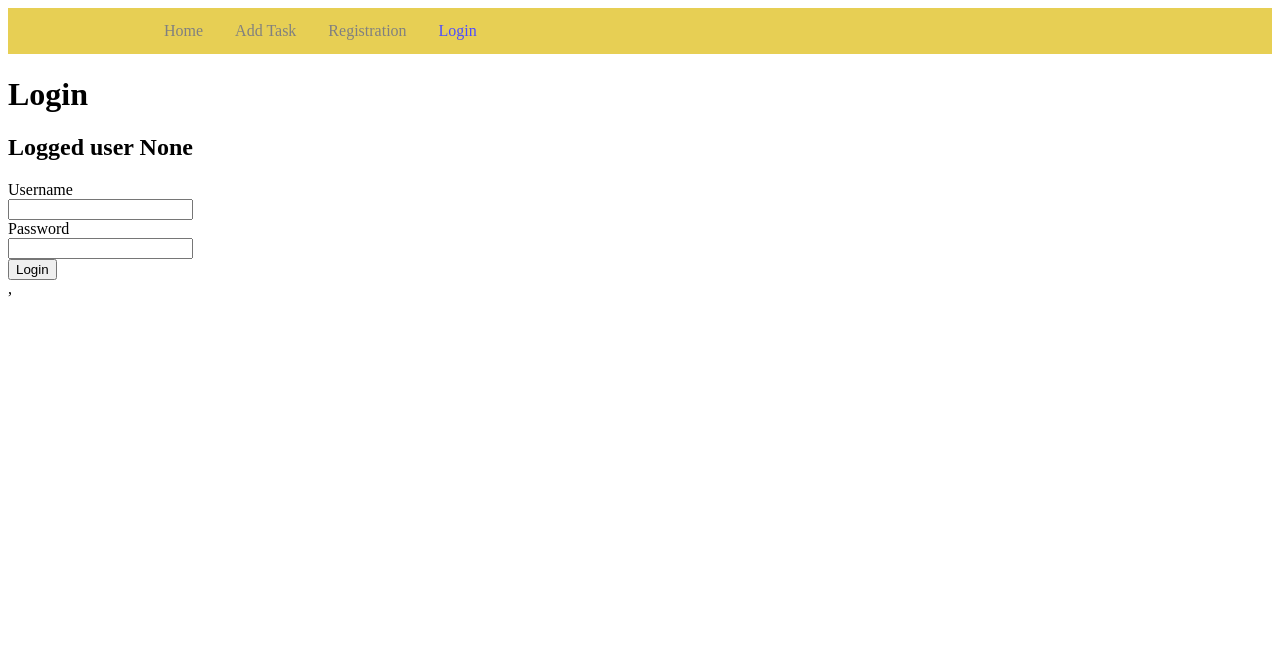
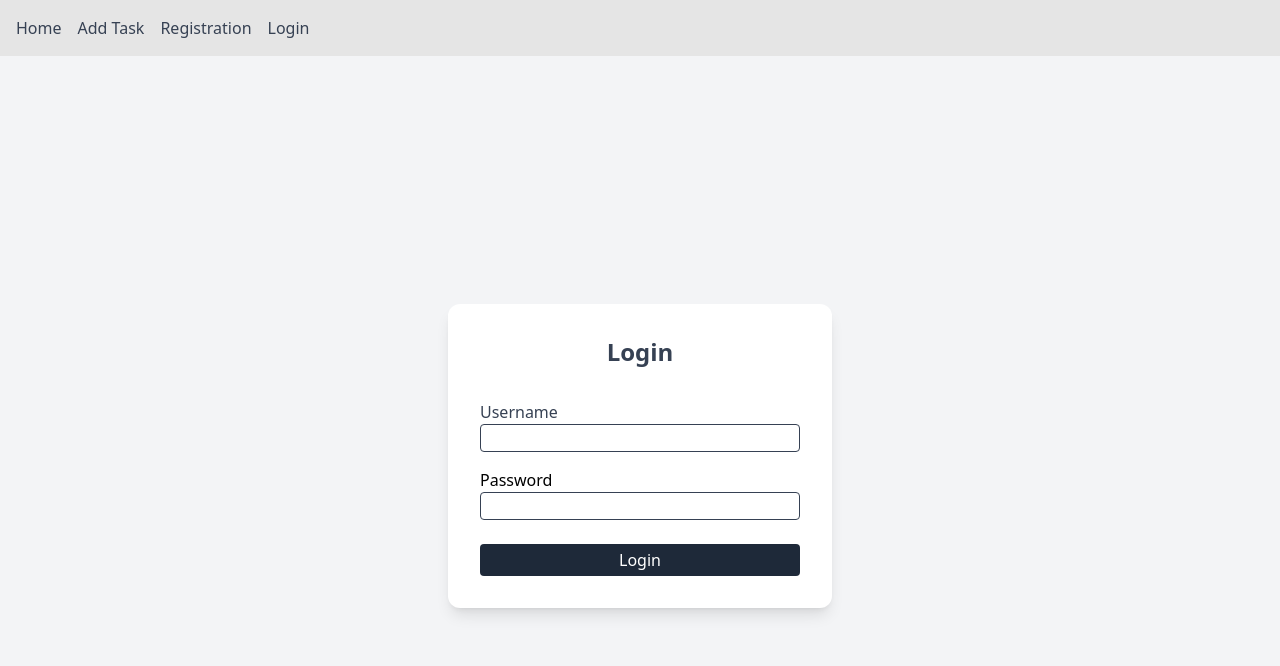
Before and after one commit to ludsrill/note_app, a React (Vite) app in the folder frontend/: page /login in a window 1280 px wide. Shown: the top 666 px of the page. Built offline with nearby package versions, Linux system fonts and the light colour scheme.

Commit message:
Improve login page

```diff
--- a/frontend/package.json
+++ b/frontend/package.json
@@ -10,13 +10,14 @@
     "preview": "vite preview"
   },
   "dependencies": {
+    "@tailwindcss/vite": "^4.1.0",
     "react": "^19.0.0",
     "react-data-table-component": "^7.7.0",
     "react-dom": "^19.0.0",
     "react-hook-form": "^7.54.2",
     "react-icons": "^5.5.0",
     "react-router-dom": "^7.3.0",
-    "styled-components": "^6.1.15"
+    "tailwindcss": "^4.1.0"
   },
   "devDependencies": {
     "@eslint/js": "^9.21.0",
--- a/frontend/src/App.tsx
+++ b/frontend/src/App.tsx
@@ -3,7 +3,7 @@ import AddTask from "./pages/add/addTask";
 import { Registration } from "./pages/registration/registration";
 import LoginPage from "./pages/login/login";
 import Home from "./pages";
-import NavBar from "./components/Navbar/Navbar";
+import NavBar from "./components/Navbar";
 import { BrowserRouter as Router, Routes, Route } from "react-router-dom";
 
 
--- /dev/null
+++ b/frontend/src/components/Navbar.tsx
@@ -0,0 +1,32 @@
+import { useContext } from "react";
+import { NavLink as Link } from "react-router-dom";
+import { AuthContext } from "../context/Authcontext";
+
+const NavBar = () => {
+  const { username } = useContext(AuthContext)
+  return (
+    <div className="flex justify-between items-center p-4 bg-neutral-200 shadow-md">
+      <nav className="flex space-x-4">
+        <Link to="/" className="text-gray-700 hover:underline">
+          Home
+        </Link>
+        <Link to="/add-task" className="text-gray-700 hover:underline">
+          Add Task
+        </Link>
+        <Link to="/registration" className="text-gray-700 hover:underline">
+          Registration
+        </Link>
+        <Link to="/login" className="text-gray-700 hover:underline">
+          Login
+        </Link>
+      </nav>
+      {username && (
+        <div className="text-sm text-gray-700 font-semibold">
+          {username}
+        </div>
+      )}
+    </div>
+  )
+}
+
+export default NavBar
--- a/frontend/src/components/Navbar/Navbar.tsx
+++ /dev/null
@@ -1,24 +0,0 @@
-import React from "react";
-import { Nav, NavLink, NavMenu } from "./NavbarElements";
-const NavBar = () => {
-  return (
-    <Nav>
-      <NavMenu>
-        <NavLink to="/">
-          Home
-        </NavLink>
-        <NavLink to="/add-task">
-          Add Task
-        </NavLink>
-        <NavLink to="/registration">
-          Registration
-        </NavLink>
-        <NavLink to="/login">
-          Login
-        </NavLink>
-      </NavMenu>
-    </Nav >
-  );
-}
-
-export default NavBar
--- a/frontend/src/components/Navbar/NavbarElements.tsx
+++ /dev/null
@@ -1,54 +0,0 @@
-// Filename - ./components/Navbar.js
-
-import { FaBars } from "react-icons/fa";
-import { NavLink as Link } from "react-router-dom";
-import styled from "styled-components";
-
-export const Nav = styled.nav`
-  background:rgb(231, 207, 84);
-  height: 40px;
-  display: flex;
-  justify-content: space-between;
-  padding: 0.2rem calc((100vw - 1000px) / 2);
-  z-index: 12;
-`;
-
-export const NavLink = styled(Link)`
-  color: #808080;
-  display: flex;
-  align-items: center;
-  text-decoration: none;
-  padding: 0 1rem;
-  height: 100%;
-  cursor: pointer;
-  &.active {
-    color: #4d4dff;
-  }
-`;
-
-export const Bars = styled(FaBars)`
-  display: none;
-  color: #808080;
-  @media screen and (max-width: 768px) {
-    display: block;
-    position: absolute;
-    top: 0;
-    right: 0;
-    transform: translate(-100%, 75%);
-    font-size: 1.8rem;
-    cursor: pointer;
-  }
-`;
-
-export const NavMenu = styled.div`
-  display: flex;
-  align-items: center;
-  margin-right: -24px;
-  /* Second Nav */
-  /* margin-right: 24px; */
-  /* Third Nav */
-  white-space: nowrap; */
-    @media screen and (max-width: 768px) {
-        display: none;
-    }
-`;
--- a/frontend/src/index.css
+++ b/frontend/src/index.css
@@ -1,3 +1 @@
-label {
-  display: block;
-}
+@import "tailwindcss";
--- a/frontend/src/pages/login/login.tsx
+++ b/frontend/src/pages/login/login.tsx
@@ -26,32 +26,37 @@ export default function LoginPage() {
 
   return (
     <>
-      <h1>Login</h1>
-      {username
-        ? <h2>Logged user {username}</h2>
-        : <h2>Logged user None</h2>}
-      <form onSubmit={onSubmit}>
-        <label htmlFor="username">Username</label>
-        <input type="text" {...register("username", {
+      <div className="min-h-screen flex items-center justify-center bg-gray-100">
+        <div className="bg-white p-8 shadow-lg rounded-xl w-96">
+          <h1 className="text-2xl text-gray-700 font-bold text-center mb-8">Login</h1>
+          <form onSubmit={onSubmit} className="space-y-4">
+            <div>
+              <label htmlFor="username" className="block text-gray-700 font-medium">Username</label>
+              <input className="w-full px-3 py-0.25 border border-gray-700 rounded-sm focus:outline-none focus:ring-1 focus:ring-gray-500" type="text" {...register("username", {
                 required: {
                   value: true,
                   message: "Username is required"
                 }
               })} />
+            </div>
 
+            <div>
               <label htmlFor="password">
                 Password
               </label>
-        <input type="text" {...register("password", {
+              <input className="w-full px-3 py-0.25 border border-gray-700 rounded-sm focus:outline-none focus:ring-1 focus:ring-gray-500" type="text" {...register("password", {
                 required: {
                   value: true,
                   message: "Password required"
                 }
               })} />
-        <br />
-        <button>Login</button>
+            </div>
+
+            <button className="mt-2 w-full bg-gray-800 text-white py-1 rounded-sm hover:bg-gray-900 transition">Login</button>
 
           </form>
+        </div>
+      </div>
     </>
 
   )
--- a/frontend/vite.config.ts
+++ b/frontend/vite.config.ts
@@ -1,7 +1,11 @@
 import { defineConfig } from 'vite'
 import react from '@vitejs/plugin-react-swc'
+import tailwindcss from '@tailwindcss/vite'
 
 // https://vite.dev/config/
 export default defineConfig({
-  plugins: [react()],
+  plugins: [
+    react(),
+    tailwindcss(),
+  ],
 })
```
Also changed, not shown: 1 other file (tests, documents, lock files or other folders). Lines whose indentation alone changed are shown as unchanged.
